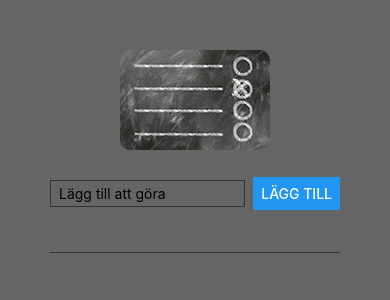
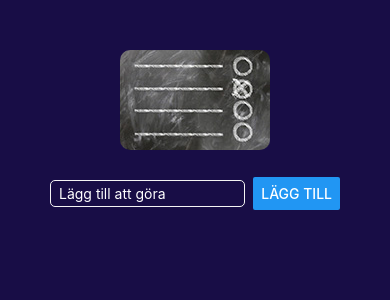
Before and after one commit to MichaelGustavsson/React-Native, a React Native app in the folder TodoList/: screen / in a window 390 px wide. Shown: the top 300 px of the page. Built offline with nearby package versions, Linux system fonts and the light colour scheme.

Commit message:
Final product

```diff
--- a/TodoList/App.js
+++ b/TodoList/App.js
@@ -1,6 +1,7 @@
 import uuid from 'react-native-uuid';
 import { useState } from 'react';
 import { StyleSheet, View, Image } from 'react-native';
+import { StatusBar } from 'expo-status-bar';
 
 import TodoInput from './components/TodoInput';
 import TodoList from './components/TodoList';
@@ -27,6 +28,8 @@ export default function App() {
 
   //JSX...
   return (
+    <>
+      <StatusBar style='light' />
       <View style={styles.appContainer}>
         <View style={styles.imageContainer}>
           <Image
@@ -40,6 +43,7 @@ export default function App() {
           onDeleteTodoItem={onDeleteTodoItemHandler}
         />
       </View>
+    </>
   );
 }
 
@@ -47,7 +51,7 @@ const styles = StyleSheet.create({
   appContainer: {
     flex: 1,
     padding: 50,
-    backgroundColor: '#666565',
+    backgroundColor: '#180d46',
   },
   imageContainer: {
     flexDirection: 'row',
--- a/TodoList/components/TodoInput.js
+++ b/TodoList/components/TodoInput.js
@@ -31,7 +31,9 @@ export default TodoInput;
 const styles = StyleSheet.create({
   textInput: {
     borderWidth: 1,
-    borderColor: '#333333',
+    borderColor: '#f4f4f4',
+    color: '#ffffff',
+    borderRadius: 5,
     padding: 4,
     paddingLeft: 8,
     width: '70%',
--- a/TodoList/components/TodoList.js
+++ b/TodoList/components/TodoList.js
@@ -28,8 +28,6 @@ export default TodoList;
 const styles = StyleSheet.create({
   todoListContainer: {
     flex: 6,
-    borderTopColor: '#333333',
-    borderTopWidth: 1,
     marginTop: 16,
     paddingTop: 24,
   },
```
Lines whose indentation alone changed are shown as unchanged.
